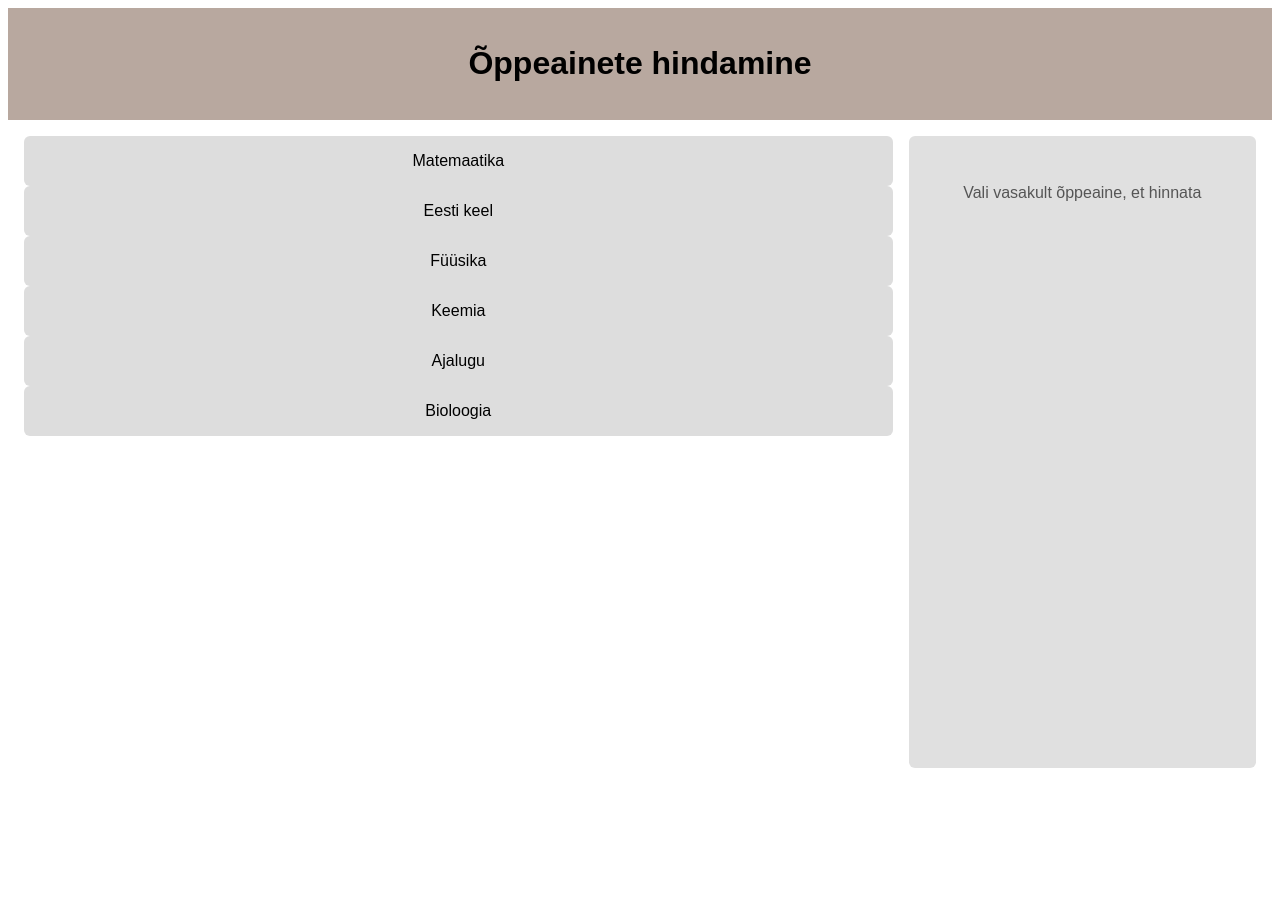
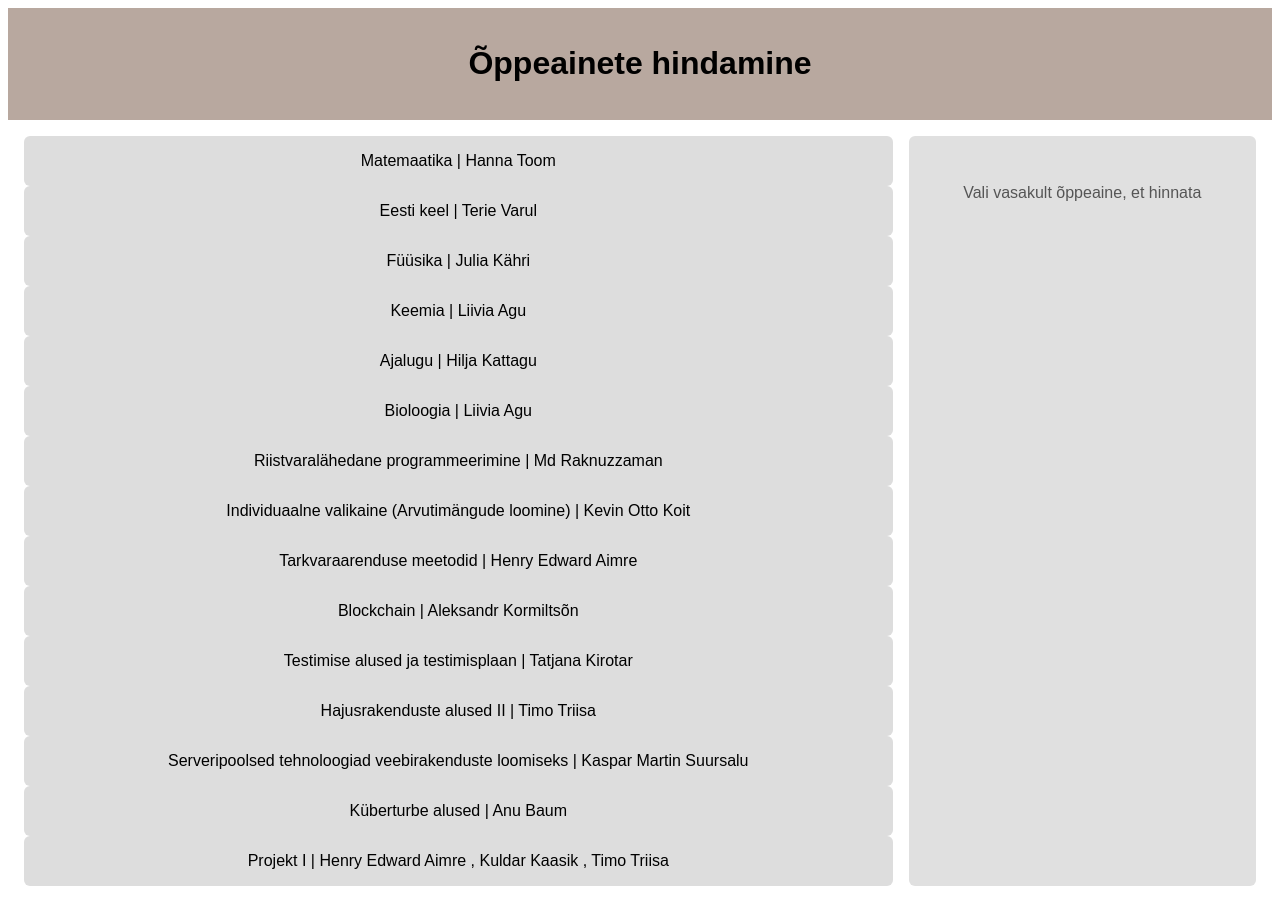
Before and after one commit to markusmikk100/oppeained, a Vue app: page / in a window 1280 px wide. Before the commit the page ends 800 px from the top, so only its background shows below. Built offline with nearby package versions, Linux system fonts and the light colour scheme; the HTML template or start-up script is replaced by a standard one.

Commit message:
chore: Added teachers and more lessons

```diff
--- a/src/App.vue
+++ b/src/App.vue
@@ -46,12 +46,21 @@
 import { ref } from 'vue'
 
 const subjects = ref([
-  { name: 'Matemaatika' },
-  { name: 'Eesti keel' },
-  { name: 'Füüsika' },
-  { name: 'Keemia' },
-  { name: 'Ajalugu' },
-  { name: 'Bioloogia' },
+  { name: 'Matemaatika | Hanna Toom' },
+  { name: 'Eesti keel | Terie Varul' },
+  { name: 'Füüsika | Julia Kähri' },
+  { name: 'Keemia | Liivia Agu' },
+  { name: 'Ajalugu | Hilja Kattagu' },
+  { name: 'Bioloogia | Liivia Agu' },
+  { name: 'Riistvaralähedane programmeerimine | Md Raknuzzaman' },
+  { name: 'Individuaalne valikaine (Arvutimängude loomine) | Kevin Otto Koit' },
+  { name: 'Tarkvaraarenduse meetodid | Henry Edward Aimre' },
+  { name: 'Blockchain | Aleksandr Kormiltsõn' },
+  { name: 'Testimise alused ja testimisplaan | Tatjana Kirotar' },
+  { name: 'Hajusrakenduste alused II | Timo Triisa' },
+  { name: 'Serveripoolsed tehnoloogiad veebirakenduste loomiseks | Kaspar Martin Suursalu' },
+  { name: 'Küberturbe alused | Anu Baum' },
+  { name: 'Projekt I | Henry Edward Aimre , Kuldar Kaasik , Timo Triisa' },
 ])
 
 const selectedSubject = ref(null)
```
